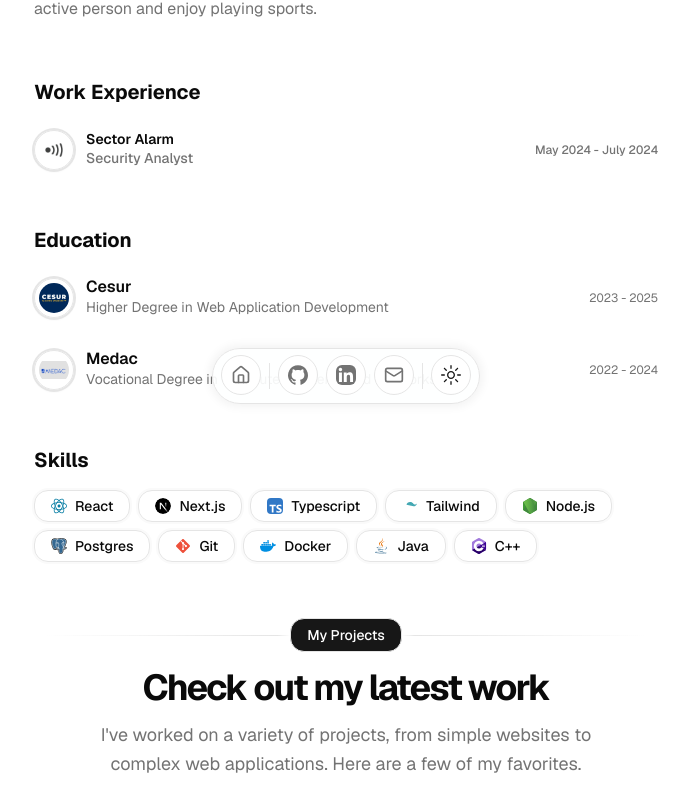
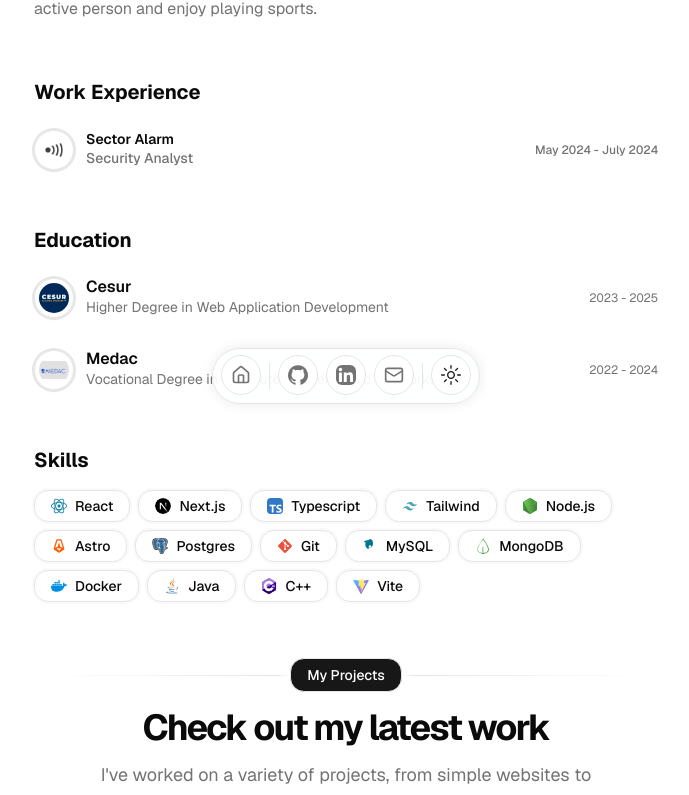
Before and after one commit to n3brrr/Portfolio, a Next.js app: page / in a window 1280 px wide. Shown: the part 380-1175 px from the top of the page, without its empty margins (294-983 px from the left). Built offline with nearby package versions, Linux system fonts and the light colour scheme.

Commit message:
feat: Add new technology SVG icons, update resume data, and include avatar image.

```diff
--- a/src/components/ui/svgs/astro.tsx
+++ b/src/components/ui/svgs/astro.tsx
@@ -1,27 +1,12 @@
 import type { SVGProps } from "react";
 
 const Astro = (props: SVGProps<SVGSVGElement>) => (
-  <svg
-    {...props}
-    preserveAspectRatio="xMidYMid"
-    viewBox="0 -1.43 255.58 290.11"
-  >
+  <svg {...props} viewBox="0 0 32 32" xmlns="http://www.w3.org/2000/svg">
+    <title>Astro</title>
     <path
-      fill="#a179dc"
-      d="M255.57 84.45c0-4.83-1.04-9.1-3.13-12.76a24.4 24.4 0 0 0-9.24-9C209.17 43.05 175.1 23.5 141.1 3.86c-9.17-5.3-18.06-5.1-27.16.27-13.54 7.98-81.35 46.83-101.55 58.53C4.06 67.5.02 74.87 0 84.44v118.37c0 4.72 1 8.9 2.99 12.51 2.05 3.72 5.17 6.82 9.38 9.26 20.21 11.7 88.02 50.55 101.56 58.53 9.11 5.38 18 5.57 27.17.27 34.02-19.64 68.08-39.2 102.1-58.81a24.33 24.33 0 0 0 9.4-9.25c1.99-3.61 2.98-7.8 2.98-12.52l-.01-118.35"
+      d="M5.9,18.847a7.507,7.507,0,0,0-.572,2.624,3.265,3.265,0,0,0,.551,1.553,7.427,7.427,0,0,0,2.093,1.681L13.1,28.119A7.332,7.332,0,0,0,15.2,29.287a3.239,3.239,0,0,0,1.5,0,7.381,7.381,0,0,0,2.117-1.16L24,24.711a7.512,7.512,0,0,0,2.117-1.688,3.241,3.241,0,0,0,.55-1.563,7.515,7.515,0,0,0-.587-2.643L21.547,4.551a3.973,3.973,0,0,0-.54-1.3,1.733,1.733,0,0,0-.7-.51,3.972,3.972,0,0,0-1.4-.122H13.005a3.932,3.932,0,0,0-1.4.125,1.713,1.713,0,0,0-.7.512,3.94,3.94,0,0,0-.535,1.3L5.9,18.848Zm13.24-13.2a3.329,3.329,0,0,1,.441,1.093l3.892,12.784a16.168,16.168,0,0,0-4.653-1.573L16.291,9.391a.331.331,0,0,0-.513-.169.323.323,0,0,0-.119.169l-2.5,8.557a16.14,16.14,0,0,0-4.674,1.579L12.393,6.743a3.281,3.281,0,0,1,.442-1.094,1.458,1.458,0,0,1,.582-.43,3.31,3.31,0,0,1,1.175-.1h2.793a3.314,3.314,0,0,1,1.176.1,1.454,1.454,0,0,1,.583.432ZM16.127,21.06a5.551,5.551,0,0,0,3.4-.923,2.8,2.8,0,0,1-.207,2.182A3.938,3.938,0,0,1,17.773,23.8c-.674.428-1.254.8-1.254,1.787a2.079,2.079,0,0,0,.209.914,2.49,2.49,0,0,1-1.535-2.3v-.061c0-.683,0-1.524-.962-1.524a1.028,1.028,0,0,0-.391.077,1.021,1.021,0,0,0-.552.551,1.03,1.03,0,0,0-.079.391,3.769,3.769,0,0,1-.988-2.644,4.206,4.206,0,0,1,.175-1.248c.4.757,1.92,1.32,3.731,1.32Z"
+      style={{ fill: "#ff5d01" }}
     />
-    <path
-      fill="#280068"
-      d="M128.18 143.24 2.98 215.33c2.06 3.7 5.18 6.8 9.4 9.25 20.2 11.7 88.01 50.55 101.55 58.53 9.11 5.38 18 5.57 27.17.27 34.02-19.64 68.08-39.2 102.1-58.81a24.33 24.33 0 0 0 9.4-9.25z"
-    />
-    <path
-      fill="#390091"
-      d="M255.57 84.45c0-4.83-1.04-9.1-3.13-12.76l-124.26 71.55 124.41 72.07c2-3.6 2.99-7.79 3-12.51 0 0 0-78.9-.02-118.35"
-    />
-    <g fill="#fff">
-      <path d="M201.9 116.3v13.47h13.47v-13.48h6.73v13.48h13.48v6.73H222.1v13.48h13.48v6.74H222.1v13.47h-6.73V156.7h-13.48v13.48h-6.73V156.7h-13.48v-6.73h13.47V136.5h-13.47v-6.74h13.47v-13.48zm13.47 20.2h-13.48v13.48h13.48z" />
-      <path d="M128.46 48.63a94.96 94.96 0 0 1 82.26 47.45l-.16-.27-41.35 23.8A47.28 47.28 0 0 0 129 96.33h-.54a47.3 47.3 0 0 0-47.3 47.3 47.08 47.08 0 0 0 6.23 23.47 47.28 47.28 0 0 0 82.29-.27l-.2.35 41.29 23.91a94.97 94.97 0 0 1-81.25 47.54h-1.06a94.96 94.96 0 0 1-95-95 95 95 0 0 1 95-95z" />
-    </g>
   </svg>
 );
 
--- a/src/components/ui/svgs/csharp.tsx
+++ b/src/components/ui/svgs/csharp.tsx
@@ -6,6 +6,7 @@
     preserveAspectRatio="xMidYMid"
     viewBox="0 -1.43 255.58 290.11"
   >
+    <title>C##</title>
     <path
       fill="#a179dc"
       d="M255.57 84.45c0-4.83-1.04-9.1-3.13-12.76a24.4 24.4 0 0 0-9.24-9C209.17 43.05 175.1 23.5 141.1 3.86c-9.17-5.3-18.06-5.1-27.16.27-13.54 7.98-81.35 46.83-101.55 58.53C4.06 67.5.02 74.87 0 84.44v118.37c0 4.72 1 8.9 2.99 12.51 2.05 3.72 5.17 6.82 9.38 9.26 20.21 11.7 88.02 50.55 101.56 58.53 9.11 5.38 18 5.57 27.17.27 34.02-19.64 68.08-39.2 102.1-58.81a24.33 24.33 0 0 0 9.4-9.25c1.99-3.61 2.98-7.8 2.98-12.52l-.01-118.35"
--- /dev/null
+++ b/src/components/ui/svgs/mongodb.tsx
@@ -0,0 +1,12 @@
+import type { SVGProps } from "react";
+
+const MongoDB = (props: SVGProps<SVGSVGElement>) => (
+  <svg viewBox="0 0 24 24" xmlns="http://www.w3.org/2000/svg" {...props}>
+    <path
+      d="M12 24c-.03 0-.06 0-.09-.012l-.24-.048c-3.144-.648-5.328-1.572-6.492-2.76-1.068-1.092-1.596-2.316-1.596-3.696 0-3.144 2.064-7.56 6.132-13.14.792-1.08 1.632-2.16 2.28-3.048.06-.084.144-.12.24-.12s.18.036.24.12c.648.888 1.488 1.968 2.28 3.048 4.068 5.58 6.132 9.996 6.132 13.14.012 1.38-.528 2.604-1.596 3.696-1.164 1.188-3.348 2.112-6.492 2.76l-.24.048c-.048.012-.072.012-.12.012h-.168zM12 2.4c-.6.828-1.428 1.884-2.208 2.94-3.564 4.884-5.592 9.06-5.592 12.06-.012 1.056.408 1.968 1.224 2.808.972.996 2.892 1.8 5.868 2.388V13.8c0-.336.264-.612.6-.612s.6.276.6.6v8.796c2.976-.588 4.896-1.392 5.868-2.388.828-.84 1.236-1.752 1.224-2.808 0-3-2.028-7.176-5.592-12.06C13.428 4.284 12.6 3.228 12 2.4z"
+      fill="#47A248"
+    />
+  </svg>
+);
+
+export { MongoDB };
--- /dev/null
+++ b/src/components/ui/svgs/mysql.tsx
@@ -0,0 +1,12 @@
+import type { SVGProps } from "react";
+
+const MySQL = (props: SVGProps<SVGSVGElement>) => (
+  <svg viewBox="0 0 24 24" xmlns="http://www.w3.org/2000/svg" {...props}>
+    <path
+      d="M12.441 2c-.675.011-1.326.241-1.854.676-.528.435-1.121.733-1.76.883-1.6.436-3.702.392-5.111.956-.51.205-.59 1.1-.11 1.41.288.18.598.324.93.434h-.01c.216.071.402.164.55.28s.322.31.25.61c-.538 2.4-.41 4.542.44 6.315.65 1.353 1.63 2.16 2.81 2.384.66.126 1.4-.08 2.23-.623.23-.153.472-.346.68-.53.21-.184.341-.402.66-.462 1.4-.265 2.503-.98 3.32-2.14.776-1.106 1.134-2.5 1.07-4.18v-.03c-.066-1.68-.424-3.074-1.07-4.18-.817-1.385-2.275-1.874-3.32-2.14a1.868 1.868 0 0 1-.66-.46c-.053-.061-.132-.123-.23-.186C14.004 2.887 13.914 2 13.25 2c-.27 0-.539 0-.81.001v-.002zm-.441 9c1.105 0 2 .895 2 2s-.895 2-2 2-2-.895-2-2 .895-2 2-2z"
+      fill="#00758f"
+    />
+  </svg>
+);
+
+export { MySQL };
--- a/src/components/ui/svgs/tailwind.tsx
+++ b/src/components/ui/svgs/tailwind.tsx
@@ -1,19 +1,13 @@
 import type { SVGProps } from "react";
 
 const Tailwind = (props: SVGProps<SVGSVGElement>) => (
-  <svg
-    {...props}
-    preserveAspectRatio="xMidYMid"
-    viewBox="0 0 32 32"
-    xmlns="http://www.w3.org/2000/svg"
-  >
-    <title>file_type_tailwind</title>
+  <svg {...props} viewBox="0 0 32 32" xmlns="http://www.w3.org/2000/svg">
+    <title>Tailwind</title>
+
     <path
-      d="M9,13.7q1.4-5.6,7-5.6c5.6,0,6.3,4.2,9.1,4.9q2.8.7,4.9-2.1-1.4,5.6-7,5.6c-5.6,0-6.3-4.2-9.1-4.
-      9Q11.1,10.9,9,13.7ZM2,22.1q1.4-5.6,7-5.6c5.6,0,6.3,4.2,9.1,4.9q2.8.7,4.9-2.1-1.4,5.6-7,5.6c-5.6,
-      0-6.3-4.2-9.1-4.9Q4.1,19.3,2,22.1Z"
+      d="M9,13.7q1.4-5.6,7-5.6c5.6,0,6.3,4.2,9.1,4.9q2.8.7,4.9-2.1-1.4,5.6-7,5.6c-5.6,0-6.3-4.2-9.1-4.9Q11.1,10.9,9,13.7ZM2,22.1q1.4-5.6,7-5.6c5.6,0,6.3,4.2,9.1,4.9q2.8.7,4.9-2.1-1.4,5.6-7,5.6c-5.6,0-6.3-4.2-9.1-4.9Q4.1,19.3,2,22.1Z"
       style={{ fill: "#44a8b3" }}
-    ></path>
+    />
   </svg>
 );
 
--- /dev/null
+++ b/src/components/ui/svgs/vite.tsx
@@ -0,0 +1,43 @@
+import type { SVGProps } from "react";
+
+const Vite = (props: SVGProps<SVGSVGElement>) => (
+  <svg
+    viewBox="0 0 256 256"
+    xmlns="http://www.w3.org/2000/svg"
+    preserveAspectRatio="xMidYMid"
+    {...props}
+  >
+    <defs>
+      <linearGradient
+        x1="-9.062%"
+        y1="-1.602%"
+        x2="97.228%"
+        y2="108.824%"
+        id="vite-a"
+      >
+        <stop stopColor="#41D1FF" offset="0%" />
+        <stop stopColor="#BD34FE" offset="100%" />
+      </linearGradient>
+      <linearGradient
+        x1="62.914%"
+        y1="5.105%"
+        x2="62.914%"
+        y2="105.811%"
+        id="vite-b"
+      >
+        <stop stopColor="#FFEA83" offset="0%" />
+        <stop stopColor="#FFDD35" offset="100%" />
+      </linearGradient>
+    </defs>
+    <path
+      d="M255.153 37.937L134.897 252.99c-2.483 4.44-8.862 4.466-11.382.048L.875 37.958c-2.748-4.814 1.371-10.646 6.827-9.67l120.392 21.517a6.537 6.537 0 002.32-.004L248.31 28.27c5.44-.99 9.574 4.796 6.843 9.667z"
+      fill="url(#vite-a)"
+    />
+    <path
+      d="M185.432 15.03L96.537 32.467a3.268 3.268 0 00-2.635 3.014l-5.474 92.456c-.128 2.177 1.872 3.868 3.996 3.378l24.777-5.718c2.318-.535 4.413 1.507 3.937 3.838l-7.361 36.047c-.495 2.426 1.782 4.5 4.151 3.78l15.304-4.65c2.373-.72 4.652 1.36 4.15 3.79l-11.698 56.621c-.734 3.541 3.978 5.473 5.943 2.436L132.856 225l72.515-144.73c1.213-2.423-.88-5.186-3.541-4.672l-25.503 4.922c-2.398.462-4.435-1.77-3.759-4.114l16.646-57.705c.678-2.35-1.37-4.583-3.782-4.113z"
+      fill="url(#vite-b)"
+    />
+  </svg>
+);
+
+export { Vite };
--- a/src/data/resume.tsx
+++ b/src/data/resume.tsx
@@ -11,6 +11,10 @@
 import { Csharp } from "@/components/ui/svgs/csharp";
 import { Tailwind } from "@/components/ui/svgs/tailwind";
 import { Git } from "@/components/ui/svgs/git";
+import { Astro } from "@/components/ui/svgs/astro";
+import { MySQL } from "@/components/ui/svgs/mysql";
+import { MongoDB } from "@/components/ui/svgs/mongodb";
+import { Vite } from "@/components/ui/svgs/vite";
 
 export const DATA = {
   name: "Ruben Torres",
@@ -29,11 +33,15 @@
     { name: "Typescript", icon: Typescript },
     { name: "Tailwind", icon: Tailwind },
     { name: "Node.js", icon: Nodejs },
+    { name: "Astro", icon: Astro },
     { name: "Postgres", icon: Postgresql },
     { name: "Git", icon: Git },
+    { name: "MySQL", icon: MySQL },
+    { name: "MongoDB", icon: MongoDB },
     { name: "Docker", icon: Docker },
     { name: "Java", icon: Java },
     { name: "C++", icon: Csharp },
+    { name: "Vite", icon: Vite },
   ],
   navbar: [{ href: "/", icon: HomeIcon, label: "Home" }],
   contact: {
@@ -79,7 +87,7 @@
   education: [
     {
       school: "Cesur",
-      href: "https://cesur.com",
+      href: "https://cesurformacion.com/",
       degree: "Higher Degree in Web Application Development",
       logoUrl: "cesur-logo.jpeg",
       start: "2023",
```
Also changed, not shown: public/me.png.
